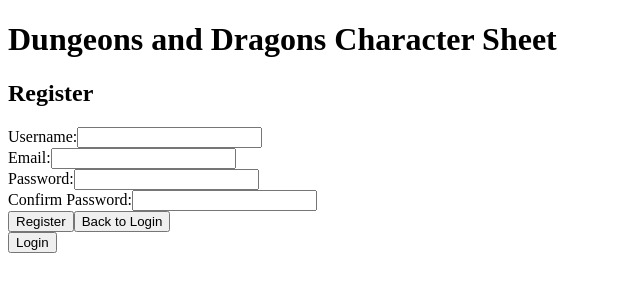
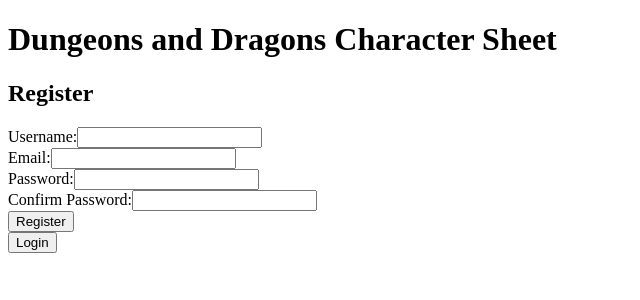
Before and after one commit to kellerflint/DnD-Character-Sheet, a Next.js app in the folder frontend/dnd-character-sheet/: page / in a window 1280 px wide. Shown: the top 300 px of the page, without its empty margins (0-640 px from the left). Built offline with nearby package versions, Linux system fonts and the light colour scheme.

Commit message:
Removed the old buttons. We should work on adding a bit of style.

```diff
--- a/frontend/dnd-character-sheet/src/components/LoginForm.jsx
+++ b/frontend/dnd-character-sheet/src/components/LoginForm.jsx
@@ -49,7 +49,6 @@ export default function LoginForm() {
             <br />
 
             <button type="submit">Login</button>
-            <button type="button" onClick={handleRegister}>Register</button>
         </form>
     )
 }
--- a/frontend/dnd-character-sheet/src/components/RegistrationForm.jsx
+++ b/frontend/dnd-character-sheet/src/components/RegistrationForm.jsx
@@ -143,7 +143,6 @@ export default function RegistrationForm() {
             <br />
 
             <button type="submit">Register</button>
-            <button type="button" onClick={handleBackToLogin}>Back to Login</button>
         </form>
     )
 }
```
